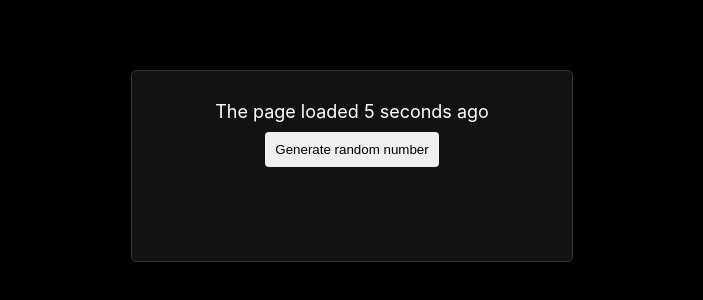
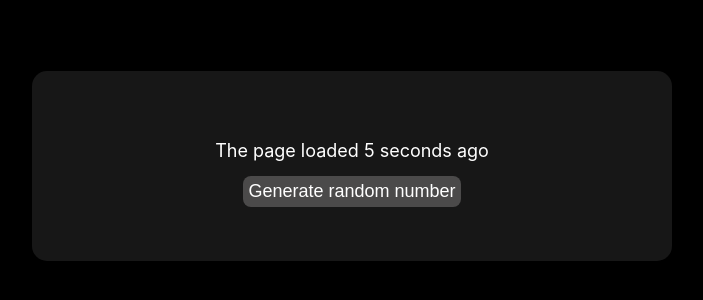
Before and after one commit to AakashRaina/RedbrickAI-assignment, a React (Create React App) app: page / in a window 1280 px wide. Shown: the part 234-534 px from the top of the page, without its empty margins (288-991 px from the left). Built offline with nearby package versions, Linux system fonts and the light colour scheme.

Commit message:
chore: update styling to match design

```diff
--- a/src/components/Content/Content.css
+++ b/src/components/Content/Content.css
@@ -1,5 +1,5 @@
 .random-number{
-  padding: 10px;
+  font-size: 18px;
 }
 
 p{
--- a/src/components/MainPage/MainPage.css
+++ b/src/components/MainPage/MainPage.css
@@ -1,12 +1,15 @@
 .content-container{
-  border:1px solid rgb(55, 55, 55);
   color:white;
   padding:20px;
-  border-radius: 5px;
+  border-radius: 15px;
   height: 150px;
-  width: 400px;
-  background-color: rgb(18, 18, 18);
+  width: 600px;
+  background-color: rgb(23, 23, 23);
   font-size: 18px;
+  display: flex;
+  flex-direction: column;
+  justify-content: center;
+  align-items: center;
 }
 
 .timer{
@@ -16,7 +19,12 @@
 button{
   padding: 10px;
   border: none;
-  color: black;
-  border-radius: 4px;
+  color: white;
+  background-color: rgb(75, 74, 74);
+  border-radius: 8px;
   cursor: pointer;
+  font-size: 18px;
+  padding: 5px;
+  margin-bottom: -5px;
+  margin-top: 5px;
 }
```
